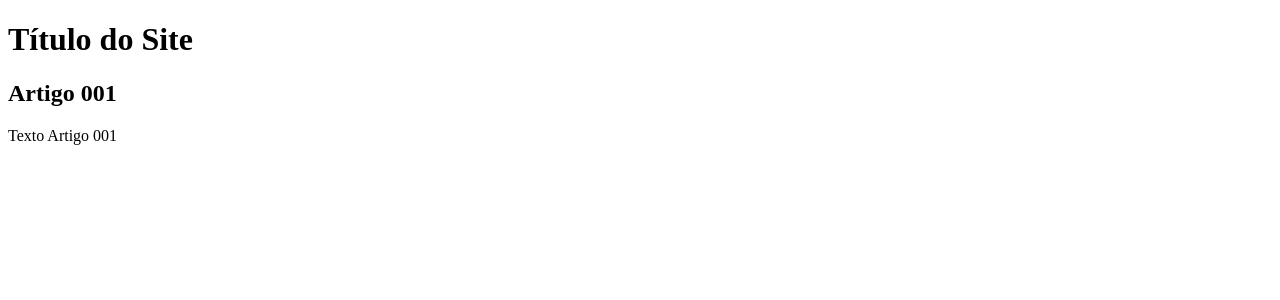
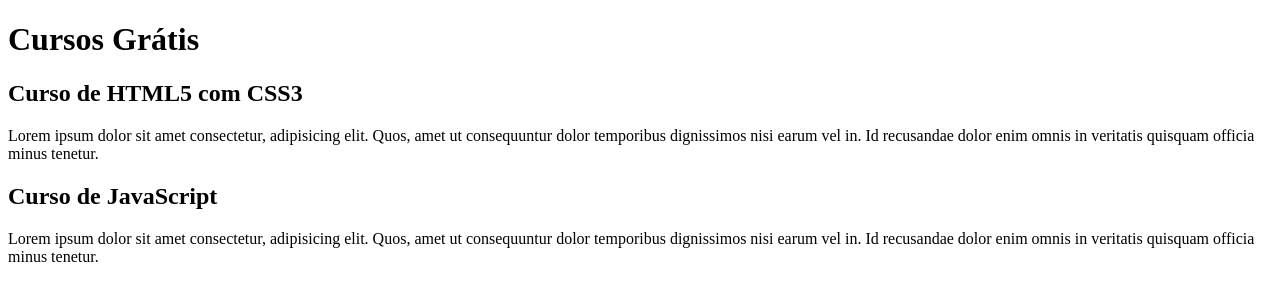
Before and after one commit to abbueno/projeto-site, a plain HTML site: page index.html in a window 1280 px wide. Drawn offline with Linux system fonts and the light colour scheme.

Commit message:
comecei a escrever o conteúdo

```diff
--- a/index.html
+++ b/index.html
@@ -8,12 +8,16 @@
 <body>
     <main>
         <head>
-            <h1>Título do Site</h1>
+            <h1>Cursos Grátis</h1>
         </head>
 
         <article>
-            <h2>Artigo 001</h2>
-            <p>Texto Artigo 001</p>
+            <h2>Curso de HTML5 com CSS3</h2>
+            <p>Lorem ipsum dolor sit amet consectetur, adipisicing elit. Quos, amet ut consequuntur dolor temporibus dignissimos nisi earum vel in. Id recusandae dolor enim omnis in veritatis quisquam officia minus tenetur.</p>
+        </article>
+        <article>
+            <h2>Curso de JavaScript</h2>
+            <p>Lorem ipsum dolor sit amet consectetur, adipisicing elit. Quos, amet ut consequuntur dolor temporibus dignissimos nisi earum vel in. Id recusandae dolor enim omnis in veritatis quisquam officia minus tenetur.</p>
         </article>
     </main>
 </body>
```
